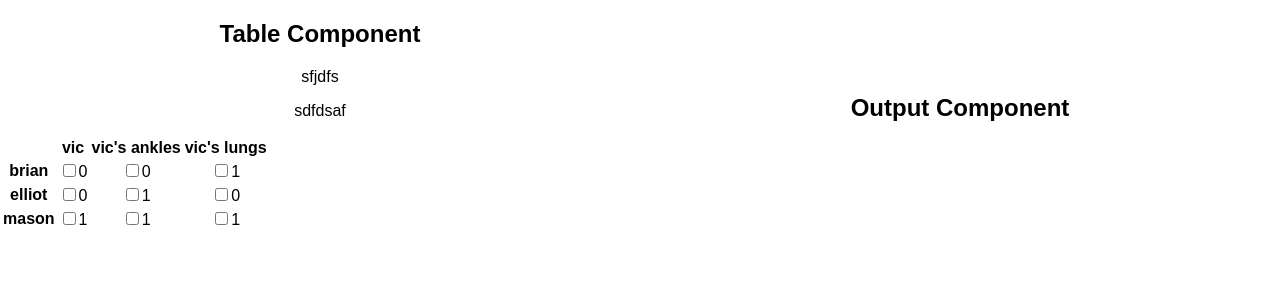
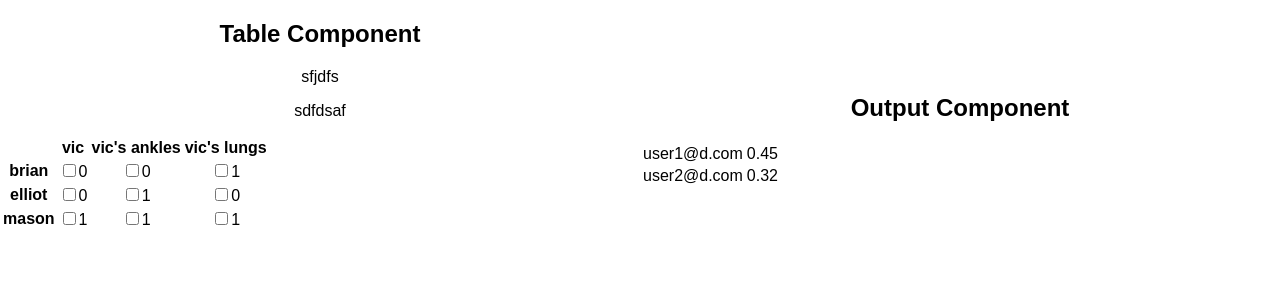
Before and after one commit to masonpimentel/vanhacks2019, a React (Create React App) app: page / in a window 1280 px wide. Shown: the top 300 px of the page. Built offline with nearby package versions, Linux system fonts and the light colour scheme.

Commit message:
Create output table

```diff
--- a/src/outputComponent.js
+++ b/src/outputComponent.js
@@ -2,12 +2,41 @@ import React, { Component } from 'react';
 import './outputComponent.css';
 
 class OutputComponent extends Component {
+    res = [
+        {
+            "email": "user1@d.com",
+            "probability": .45
+        },
+        {
+            "email": "user2@d.com",
+            "probability": .32
+        }
+    ];
+
     render() {
+
+
+        const rows = this.res.map((el, i) =>
+            <tr key={i}>
+                <td>
+                    {el.email}
+                </td>
+                <td>
+                    {el.probability}
+                </td>
+            </tr>
+        );
+
         return (
         <div className="OutputComponent">
             <div className="Output-header">
                 <h2>Output Component</h2>
             </div>
+            <table>
+                <tbody>
+                {rows}
+                </tbody>
+            </table>
         </div>
         );
     }
```
